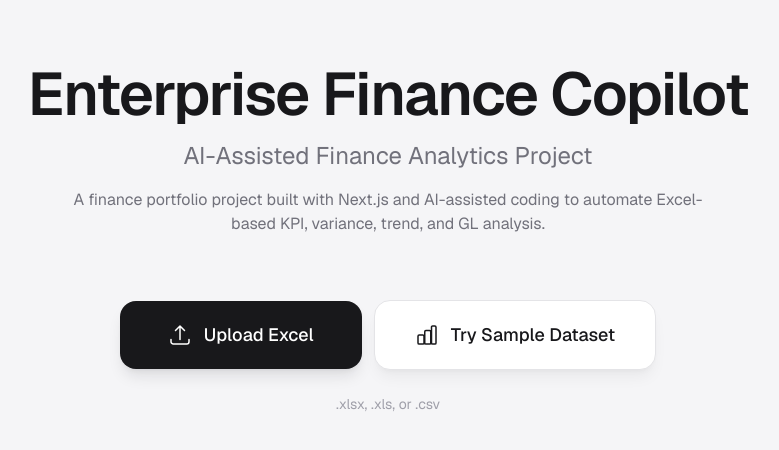
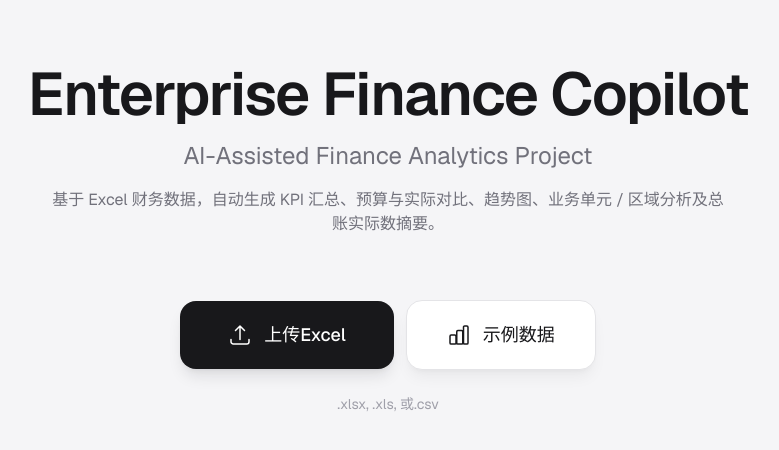
Before and after one commit to gingerjiang17/enterprise-finance-copilot, a Next.js app: page / in a window 1280 px wide. Shown: the top 450 px of the page, without its empty margins (252-1031 px from the left). Built offline with nearby package versions, Linux system fonts and the light colour scheme.

Commit message:
Localize homepage copy for finance portfolio

```diff
--- a/app/page.tsx
+++ b/app/page.tsx
@@ -121,8 +121,7 @@
         </p>
 
         <p className="mt-4 max-w-2xl text-sm leading-6 text-zinc-500 sm:text-base">
-          A finance portfolio project built with Next.js and AI-assisted coding
-          to automate Excel-based KPI, variance, trend, and GL analysis.
+        基于 Excel 财务数据，自动生成 KPI 汇总、预算与实际对比、趋势图、业务单元 / 区域分析及总账实际数摘要。
         </p>
 
         <div className="mt-16 flex flex-col items-center gap-3 sm:flex-row">
@@ -150,7 +149,7 @@
                   d="M3 16.5v2.25A2.25 2.25 0 0 0 5.25 21h13.5A2.25 2.25 0 0 0 21 18.75V16.5m-13.5-9L12 3m0 0 4.5 4.5M12 3v13.5"
                 />
               </svg>
-              Upload Excel
+              上传Excel
             </span>
           </label>
 
@@ -175,16 +174,16 @@
                 d="M3 13.125C3 12.504 3.504 12 4.125 12h3.75C8.496 12 9 12.504 9 13.125v6.75C9 20.496 8.496 21 7.875 21h-3.75A1.125 1.125 0 0 1 3 19.875v-6.75ZM9.75 8.625c0-.621.504-1.125 1.125-1.125h3.75c.621 0 1.125.504 1.125 1.125v11.25c0 .621-.504 1.125-1.125 1.125h-3.75a1.125 1.125 0 0 1-1.125-1.125V8.625ZM16.5 4.125C16.5 3.504 17.004 3 17.625 3h2.25C20.496 3 21 3.504 21 4.125v15.75c0 .621-.504 1.125-1.125 1.125h-2.25a1.125 1.125 0 0 1-1.125-1.125V4.125Z"
               />
             </svg>
-            {isLoadingSample ? "Loading..." : "Try Sample Dataset"}
+            {isLoadingSample ? "加载中..." : "示例数据"}
           </button>
         </div>
 
         {fileName ? (
           <p className="mt-6 text-sm font-medium text-zinc-600">
-            Selected file: {fileName}
+          当前文件：{fileName}
           </p>
         ) : (
-          <p className="mt-6 text-sm text-zinc-400">.xlsx, .xls, or .csv</p>
+          <p className="mt-6 text-sm text-zinc-400">.xlsx, .xls, 或.csv</p>
         )}
 
         {sheetNames.length > 0 && selectedSheet && (
--- a/components/SheetTypeBadge.tsx
+++ b/components/SheetTypeBadge.tsx
@@ -13,7 +13,7 @@
         className: "border-indigo-200 bg-indigo-50 text-indigo-700",
       },
       unknown: {
-        label: "Preview Only",
+        label: "数据预览",
         className: "border-zinc-200 bg-zinc-50 text-zinc-600",
       },
     };
@@ -24,7 +24,7 @@
       <span
         className={`inline-flex items-center rounded-full border px-3 py-1 text-xs font-medium ${config.className}`}
       >
-        Sheet Type: {config.label}
+        工作表类型: {config.label}
       </span>
     );
   }
```
